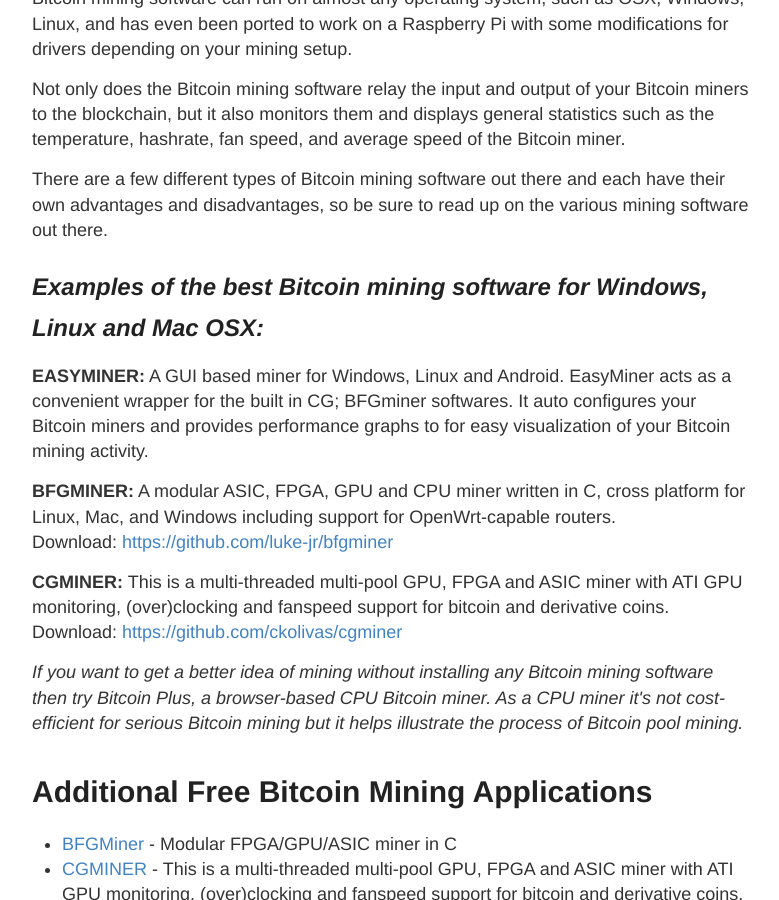
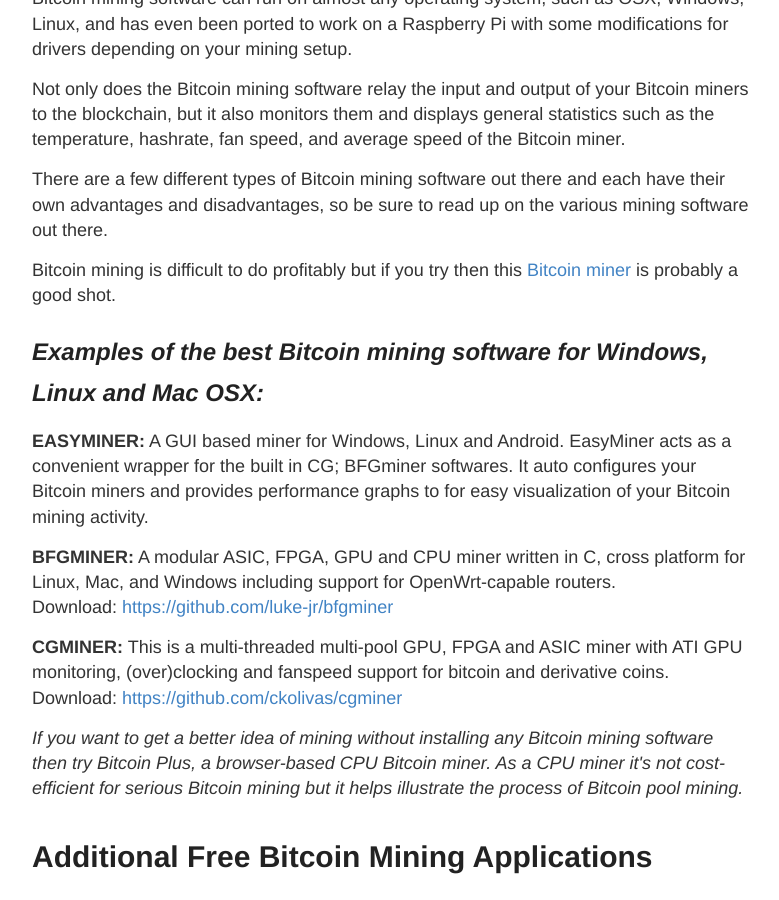
Before and after one commit to vesk4000/bm, a Jekyll site: the page built from bitcoin-mining-software/index.html, in a window 1280 px wide and 900 px high, scrolled down 450 px. Shown: the whole window, without its empty margins (248-1027 px from the left). Built offline with Jekyll 4.4.1, drawn with Linux system fonts in a browser that asks for light colours; Markdown is read by kramdown in place of the engine named in the settings; a script that is not in the unit is left out.

Commit message:
Update index.html

```diff
--- a/bitcoin-mining-software/index.html
+++ b/bitcoin-mining-software/index.html
@@ -7,6 +7,7 @@ layout: default
 <p>The software delivers the work to the miners and receives the completed work from the miners and relays that information back to the blockchain and your mining pool. The best Bitcoin mining software can run on almost any operating system, such as OSX, Windows, Linux, and has even been ported to work on a Raspberry Pi with some modifications for drivers depending on your mining setup.
 <p>Not only does the Bitcoin mining software relay the input and output of your Bitcoin miners to the blockchain, but it also monitors them and displays general statistics such as the temperature, hashrate, fan speed, and average speed of the Bitcoin miner.
 <p>There are a few different types of Bitcoin mining software out there and each have their own advantages and disadvantages, so be sure to read up on the various mining software out there.
+<p><p>Bitcoin mining is difficult to do profitably but if you try then this <a href="http://www.runtogold.com/bitcoinminer">Bitcoin miner</a> is probably a good shot.
 {% include ad-page.html %}
 <h2><em>Examples of the best Bitcoin mining software for Windows, Linux and Mac OSX:</em></h2>
 <p><strong>EASYMINER:</strong> A GUI based miner for Windows, Linux and Android.  EasyMiner acts as a convenient wrapper for the built in CG; BFGminer softwares.  It auto configures your Bitcoin miners and provides performance graphs to for easy visualization of your Bitcoin mining activity.
```
